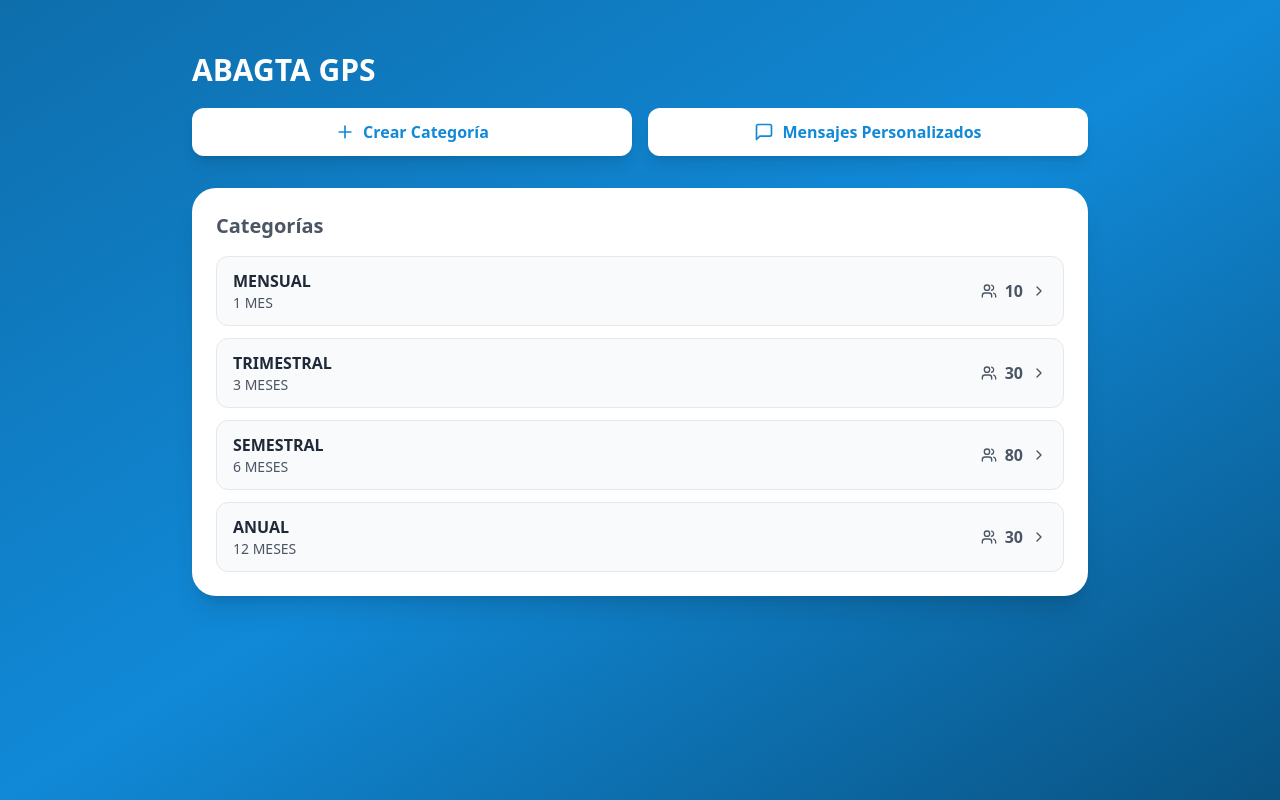
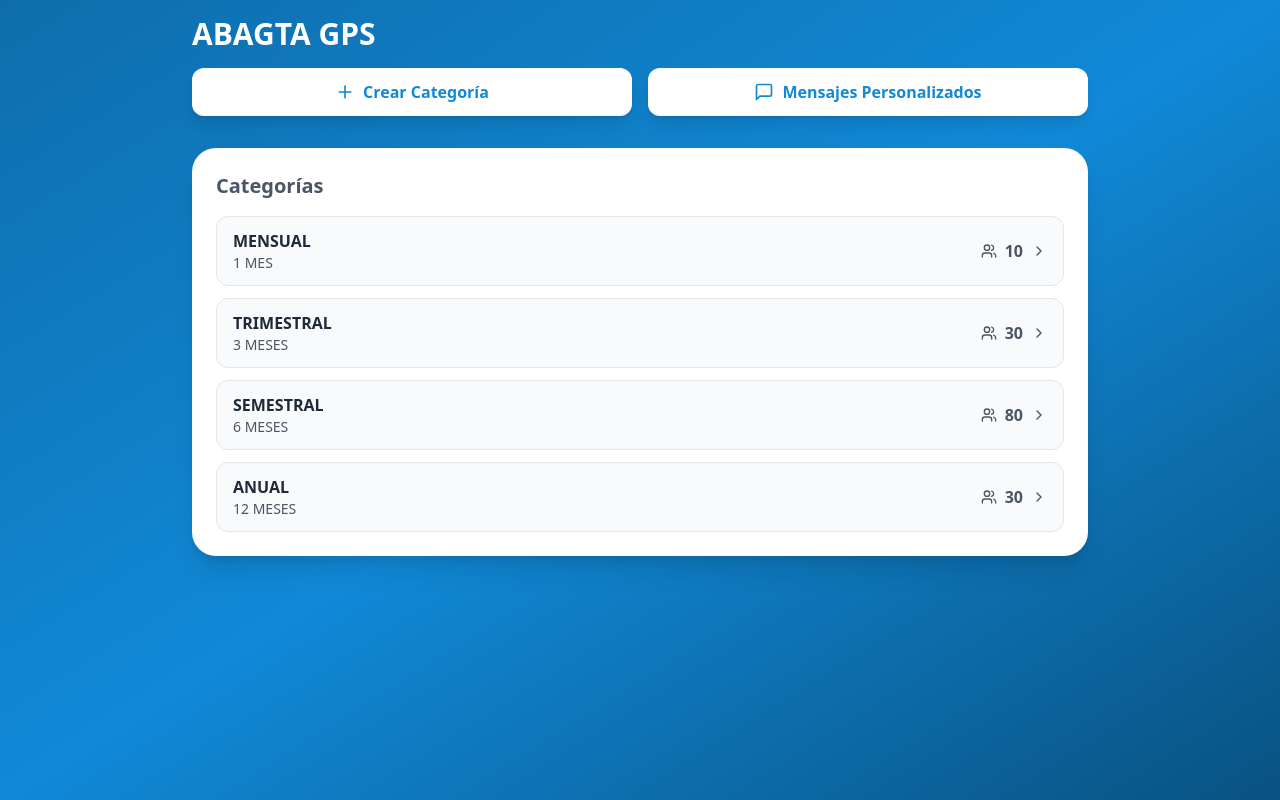
Before and after one commit to CarlosNC-DEV/front_abagta, a React (Vite) app: page /dashboard in a window 1280 px wide. Built offline with nearby package versions, Linux system fonts and the light colour scheme.

Commit message:
se agrega v3 diseño

```diff
--- a/src/screens/DashboardScreen.jsx
+++ b/src/screens/DashboardScreen.jsx
@@ -30,9 +30,9 @@ const Dashboard = () => {
   }
 
   return (
-    <div className="min-h-screen bg-gradient-to-br from-primary-dark via-primary to-secondary p-4 md:p-8">
+    <div className="min-h-screen bg-gradient-to-br from-primary-dark via-primary to-secondary px-4 md:px-8">
       <div className="mx-auto max-w-4xl">
-        <header className="flex justify-between items-center py-5">
+        <header className="flex justify-between items-center py-4">
           <div>
             <h1 className="text-2xl md:text-3xl font-bold text-white">ABAGTA GPS</h1>
           </div>
```
